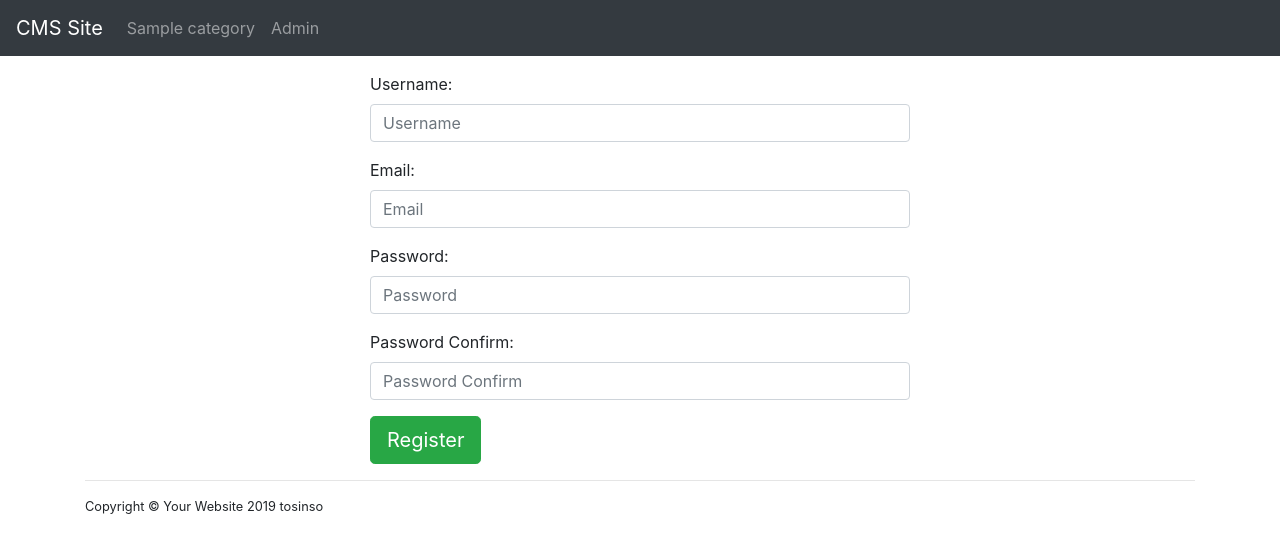
After one commit to adelifar/PhpCourseCMS, a PHP site: page /register.php in a window 1280 px wide. The commit adds this page. Shown: the top 553 px of the page. Run offline with PHP 8.4, Linux system fonts and the light colour scheme; tables that the repository leaves empty or names only in its code hold one stand-in row (values such as "Sample post").

Commit message:
register and hash

```diff
--- a/classes/User_cls.php
+++ b/classes/User_cls.php
@@ -17,7 +17,9 @@ class User extends DB
     {
         $cn = $this->connect();
         $username = $cn->quote($username);
-        $password = $cn->quote($password);
+        $ops=["cost"=>11];
+
+        $password = $cn->quote( password_hash($password,PASSWORD_BCRYPT,$ops));
         $firstName = $cn->quote($firstName);
         $lastName = $cn->quote($lastName);
         $email = $cn->quote($email);
@@ -45,7 +47,9 @@ class User extends DB
         $cn = $this->connect();
         $id = $cn->quote($uid);
         $username = $cn->quote($username);
-        $password = $cn->quote($password);
+        $ops=["cost"=>11];
+
+        $password = $cn->quote( password_hash($password,PASSWORD_BCRYPT,$ops));
         $firstName = $cn->quote($firstName);
         $lastName = $cn->quote($lastName);
         $email = $cn->quote($email);
@@ -64,4 +68,14 @@ class User extends DB
         } else return null;
 
     }
+
+    public function registerUser($username, $email, $password)
+    {
+        $cn = $this->connect();
+        $username = $cn->quote($username);
+        $email = $cn->quote($email);
+        $password=$cn->quote($password);
+        $query = "insert into users(username,password,email,role) values ($username,$password,$email,'subscriber')";
+        $cn->query($query);
+    }
 }
--- a/login.php
+++ b/login.php
@@ -7,7 +7,7 @@ if (isset($_POST["loginSubmit"])) {
     $password = $_POST["password"];
     $userObj = new User();
     $user = $userObj->getUserByUsername($username);
-    if (count($user) > 0 && ($user["username"] === $username && $user["password"] === $password)) {
+    if (count($user) > 0 && ($user["username"] === $username && password_verify($password,$user["password"]))) {
         $_SESSION["username"]=$username;
         $_SESSION["role"]=$user["role"];
         $_SESSION["firstName"]=$user["first_name"];
--- /dev/null
+++ b/register.php
@@ -0,0 +1,64 @@
+<?php include "inc/header.php" ?>
+<?php include "inc/navigation.php" ?>
+
+
+<?php
+include_once "classes/DB.php";
+include_once "classes/User_cls.php";
+$errorMsg='';
+if (isset($_POST["register"])){
+    $username=$_POST["username"];
+    $password=$_POST["password"];
+    $passwordConfirm=$_POST["passwordConfirm"];
+    $email=$_POST["email"];
+    if (empty($username) || empty($password) || empty($passwordConfirm) || empty($email)){
+        die("Please fill out all fields");
+    }
+    if ($password!==$passwordConfirm){
+        $errorMsg="password is not equal to password confirm";
+    }
+    $userObj=new User();
+    $ops=["cost"=>11];
+    $hash = password_hash($password, PASSWORD_BCRYPT, $ops);
+    $userObj->registerUser($username,$email,$hash);
+    header("Location: index.php");
+}
+
+?>
+    <!-- Page Content -->
+    <div class="container">
+
+    <div class="row">
+
+        <!-- Blog Entries Column -->
+      <div class="container">
+          <div class="row">
+              <div class="col-md-6 m-auto ">
+                  <span class=" alert-danger"><?=$errorMsg?></span>
+                  <form action="" method="post" autocomplete="off">
+                      <div class="form-group">
+                          <label for="">Username:</label>
+                          <input type="text" class="form-control" placeholder="Username" name="username" required>
+                      </div>
+                      <div class="form-group">
+                          <label for="">Email:</label>
+                          <input type="email" class="form-control" placeholder="Email" name="email"  required>
+                      </div>
+                      <div class="form-group">
+                          <label for="">Password:</label>
+                          <input type="password" class="form-control" placeholder="Password" name="password"  required>
+                      </div>
+                      <div class="form-group">
+                          <label for="">Password Confirm:</label>
+                          <input type="password" class="form-control" placeholder="Password Confirm" name="passwordConfirm"  required>
+                      </div>
+                      <input type="submit" value="Register" name="register" class="btn btn-success btn-lg">
+                  </form>
+              </div>
+          </div>
+      </div>
+
+    </div>
+    <!-- /.row -->
+
+<?php include "inc/footer.php" ?>
```
Also changed, not shown: inc/sidebar.php (+11 -4 lines).
